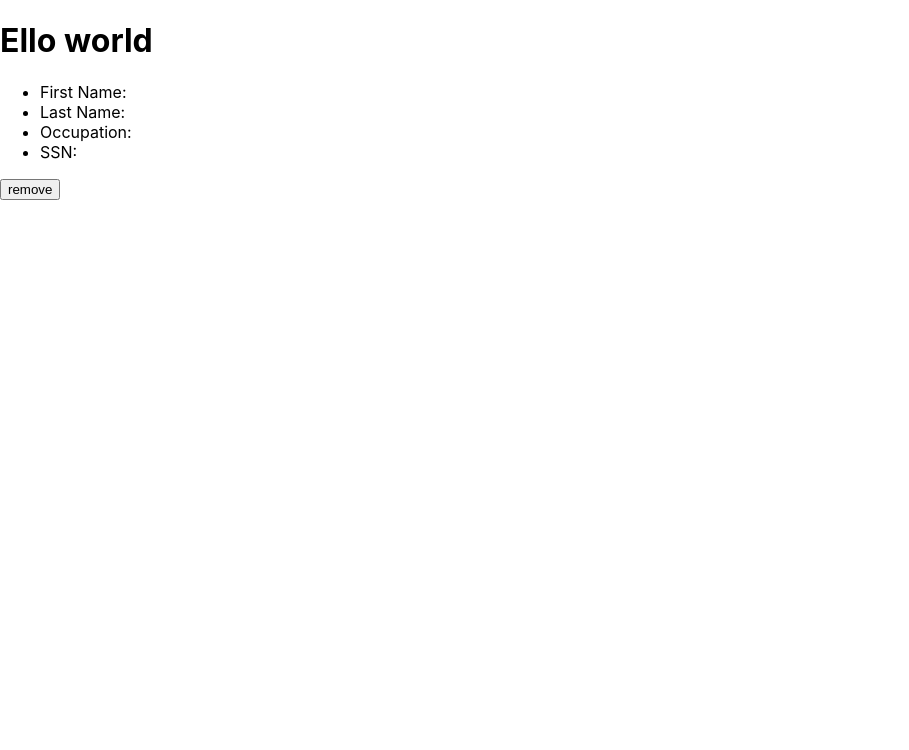
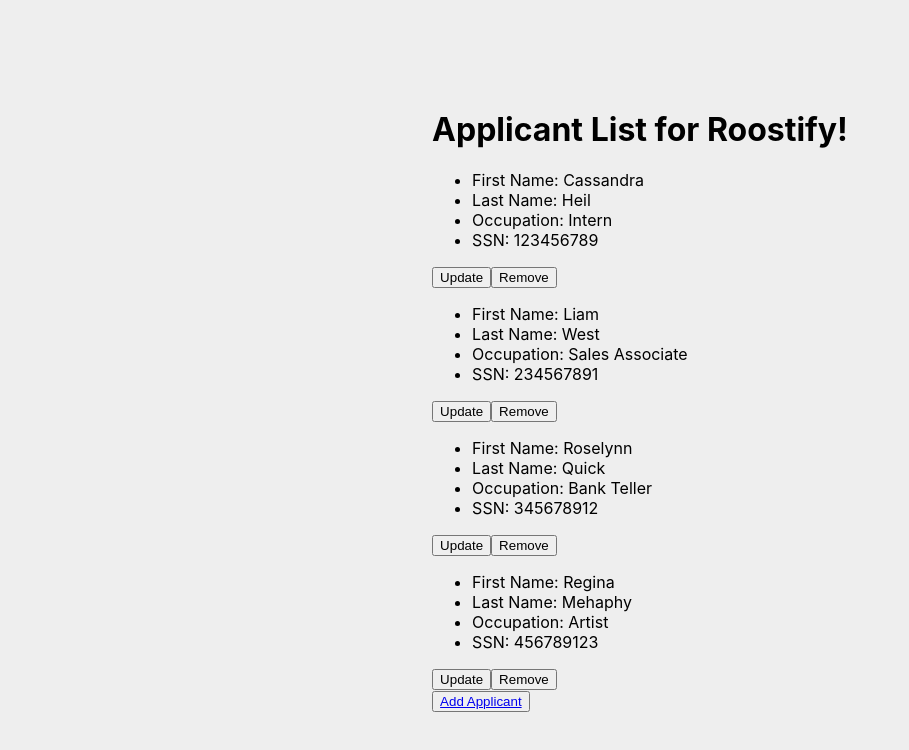
Before and after one commit to Cassandraheil/Applicant-List, a React (Create React App) app in the folder applicant-list/: page / in a window 1280 px wide. Shown: the top 750 px of the page, without its empty margins (0-909 px from the left). Built offline with nearby package versions, Linux system fonts and the light colour scheme.

Commit message:
got modal working, and routes set up

```diff
--- a/applicant-list/src/App.css
+++ b/applicant-list/src/App.css
@@ -36,3 +36,13 @@
     transform: rotate(360deg);
   }
 }
+
+html, body {
+  height: 100%;
+}
+body {
+  background: #eee;
+  display: flex;
+  justify-content: center;
+  align-items: center;
+}
--- a/applicant-list/src/App.js
+++ b/applicant-list/src/App.js
@@ -2,21 +2,73 @@
 import React, {Component} from "react";
 import applicants from "./applicants.json"
 import ApplicationCard from "./components/applicantCard"
+import Modal from "./components/Modal"
+import { Link } from "react-router-dom"
+
 
 class Applicant extends React.Component {
-  // I am setting the state to the applicants in the applicant json file
+  // Setting the state
   state ={
-    applicants
+    applicants,     // applicants in the applicant json file
+    show: false,    //to show the modal or not
+    id: null    // recieves id of the applicant selected to be
   };
 
+  showModal = id => {
+    this.setState({
+      show: true,     // set modal to true so the modal shows
+      id: id      // sets id of the applicant clicked
+    });
+  };
+  onClose = e => {
+    this.setState({
+      show: false   // set modal to false to hide it
+    })
+  };
+
+  updateApplicant = id => {
+    console.log("this shall be updated", id)
+  }
+
+  addApplicant = e => {
+    e.preventDefault();
+
+      console.log("something happening",this.state.applicants.firstName)
+  }
+
+  removeApplicant = e => {
+    // filtering through the applicants id's, and showing only the id's not equal to the applicants removed.
+    const applicants = this.state.applicants.filter(applicant => applicant.id !== this.state.id);
+    // this will set the state to the new filtered array we have above
+    this.setState({applicants})
+    this.onClose()  // call the onClose function to close the modal after removing applicant
+  }
 
 
-  //This will bring everything together and render it on the screen
+  //This will bring all the components together and render them on the browser
   render() {
     return (
       <>
-        <h1>Ello world</h1>
-        <ApplicationCard/>
+      {/* passing information to the modal, so the modal can access these functions  */}
+      <Modal
+          onClose={this.onClose}
+          show={this.state.show}    // sends the show state to the modal page
+          removeApplicant={this.removeApplicant}  // passes the removeapplicant function
+          >Are you sure you would like to remove them from the applicants list?</Modal>
+
+         {/* Run through all the tasks I set inside it for every applicant in the json*/}
+        {this.state.applicants.map(applicant =>
+          <ApplicationCard    // sending information to the application card file through props
+              id={applicant.id}
+              firstName={applicant.firstName}
+              lastName={applicant.lastName}
+              occupation={applicant.occupation}
+              ssn={applicant.ssn}
+              showModal={this.showModal}              // passes the showmodal function
+              updateApplicant={this.updateApplicant}  // passes the update applicant function
+          />
+        )}
+        <button><Link to="/form" className={window.location.pathname === "/form" ? "nav-link active" : "nav-link"}>Add Applicant</Link></button>
       </>
     )}
 }
--- /dev/null
+++ b/applicant-list/src/Routes.js
@@ -0,0 +1,20 @@
+import React from "react";
+import {BrowserRouter as Router, Route, Switch} from "react-router-dom";
+import Form from "./components/Form"
+import App from "./App"
+
+function Routes(){
+    return(
+        <>
+        <h1>Applicant List for Roostify!</h1>
+        <Router>
+             <Switch>   {/*switch renders one exclusive route that matches the input */}
+                <Route exact path="/" component={App}/> {/* this will render the app component */}
+                <Route path="/form" component={Form}/>{/* this wil render the form component  */}
+            </Switch>
+         </Router>
+         </>
+    )
+}
+
+export default Routes
--- a/applicant-list/src/applicants.json
+++ b/applicant-list/src/applicants.json
@@ -5,7 +5,7 @@
         "lastName": "Heil",
         "occupation": "Intern",
         "ssn": "123456789",
-        "active": true
+        "img": "https://www.google.com/url?sa=i&url=https%3A%2F%2Fwww.trafalgar.com%2Freal-word%2F6-animals-not-endangered-species-list%2F&psig=AOvVaw1a7W-iTOLm7zUpyUqhQ4hK&ust=1614452845610000&source=images&cd=vfe&ved=0CAIQjRxqFwoTCND2rd6fiO8CFQAAAAAdAAAAABAD"
     },
     {
         "id": 2,
@@ -13,7 +13,7 @@
         "lastName": "West",
         "occupation": "Sales Associate",
         "ssn": "234567891",
-        "active": true
+        "img": "https://d1i4t8bqe7zgj6.cloudfront.net/07-14-2017/t_1500047472941_name_Tthumb.jpg"
     },
     {
         "id": 3,
@@ -21,7 +21,7 @@
         "lastName": "Quick",
         "occupation": "Bank Teller",
         "ssn": "345678912",
-        "active": true
+        "img": "https://www.actionnewsjax.com/resizer/KK9gZy4Ne-5LGVD0_zKDXZVbC3Q=/1200x675/cloudfront-us-east-1.images.arcpublishing.com/cmg/BIHFDAMMDVBMNMIPQQSFF2MRZE.jpg"
     },
     {
         "id": 4,
@@ -29,6 +29,6 @@
         "lastName": "Mehaphy",
         "occupation": "Artist",
         "ssn": "456789123",
-        "active": true
+        "img": "https://hips.hearstapps.com/esq.h-cdn.co/assets/15/23/1433261929-25-toughest-animals-lede.jpg"
     }
 ]
--- /dev/null
+++ b/applicant-list/src/components/Form/index.jsx
@@ -0,0 +1,47 @@
+import React, {Component} from "react";
+import { Link } from "react-router-dom"
+import applicants from "../../applicants.json"
+
+
+class Form extends React.Component {
+    state ={
+        applicants
+    }
+
+    updateApplicant = id => {
+        console.log("this shall be updated", id)
+
+      }
+
+      addApplicant = e => {
+        e.preventDefault();
+          console.log("something happening")
+      }
+
+    render(){
+    return(
+        <div className="form">
+            <input
+            type="text"
+            placeholder="First Name"
+            />
+            <input
+            type="text"
+            placeholder="Last Name"
+            />
+            <input
+            type="text"
+            placeholder="Occupation"
+            />
+            <input
+            type="text"
+            placeholder="SSN"
+            />
+
+         <button onClick={this.addApplicant}>update/add</button>
+         <Link to="/"><button>Cancel</button></Link>
+        </div>
+    )}
+}
+
+export default Form
--- /dev/null
+++ b/applicant-list/src/components/Modal/index.jsx
@@ -0,0 +1,24 @@
+import React from "react";
+import "./style.css"
+
+
+class Modal extends React.Component {
+    render(props) {
+      // this will not render the component if the state is false
+        if(!this.props.show){
+            return null;
+        }
+    return (
+      <div class="modal" id="modal">
+        <div class="content">{this.props.children}</div>
+        <div class="actions">
+        <button onClick={() => this.props.removeApplicant()}>remove</button>
+        <button onClick={() => this.props.onClose()}>Cancel</button>
+        </div>
+      </div>
+    )
+    }
+}
+
+
+export default Modal
--- /dev/null
+++ b/applicant-list/src/components/Modal/style.css
@@ -0,0 +1,23 @@
+
+.modal {
+    width: 500px;
+    background: white;
+    border: 1px solid #ccc;
+    transition: 1.1s ease-out;
+    box-shadow:
+      -2rem 2rem 2rem rgba(black, 0.2);
+    filter: blur(0);
+    transform: scale(1);
+    opacity: 1;
+    visibility: visible;
+      offset-rotate: 0deg;
+      offset-path: path("M 250,100 S -300,500 -700,-200");
+}
+.content {
+    padding: 1rem;
+}
+.actions {
+    border-top: 1px solid #ccc;
+    background: #eee;
+    padding: 0.5rem 1rem;
+}
--- a/applicant-list/src/components/applicantCard/index.jsx
+++ b/applicant-list/src/components/applicantCard/index.jsx
@@ -4,17 +4,21 @@
 // Application card will display the applicants in a uniform way
 function ApplicationCard(props){ // props from app.js will give me the data I need
     return(
+        // card to hold the information in
         <div className="card">
             <div className="info">
                 <ul>
-                    <li>First Name: </li>
-                    <li>Last Name: </li>
-                    <li>Occupation: </li>
-                    <li>SSN: </li>
+                    {/* passing in props(the information passed down from app.js) */}
+                    <li>First Name: {props.firstName}</li>
+                    <li>Last Name: {props.lastName}</li>
+                    <li>Occupation: {props.occupation}</li>
+                    <li>SSN: {props.ssn}</li>
                 </ul>
-                <button>remove</button>
 
             </div>
+            <button onClick={() => props.updateApplicant(props.id)}>Update</button>
+
+            <button onClick={e => props.showModal(props.id)}> Remove</button>
         </div>
     )
 }
--- a/applicant-list/src/index.js
+++ b/applicant-list/src/index.js
@@ -3,10 +3,11 @@
 import './index.css';
 import App from './App';
 import reportWebVitals from './reportWebVitals';
+import Routes from './Routes'
 
 ReactDOM.render(
   <React.StrictMode>
-    <App />
+    <Routes/>
   </React.StrictMode>,
   document.getElementById('root')
 );
```
Also changed, not shown: applicant-list/src/components/Header/index.jsx (deleted), applicant-list/src/components/NavBar/index.jsx (deleted).
